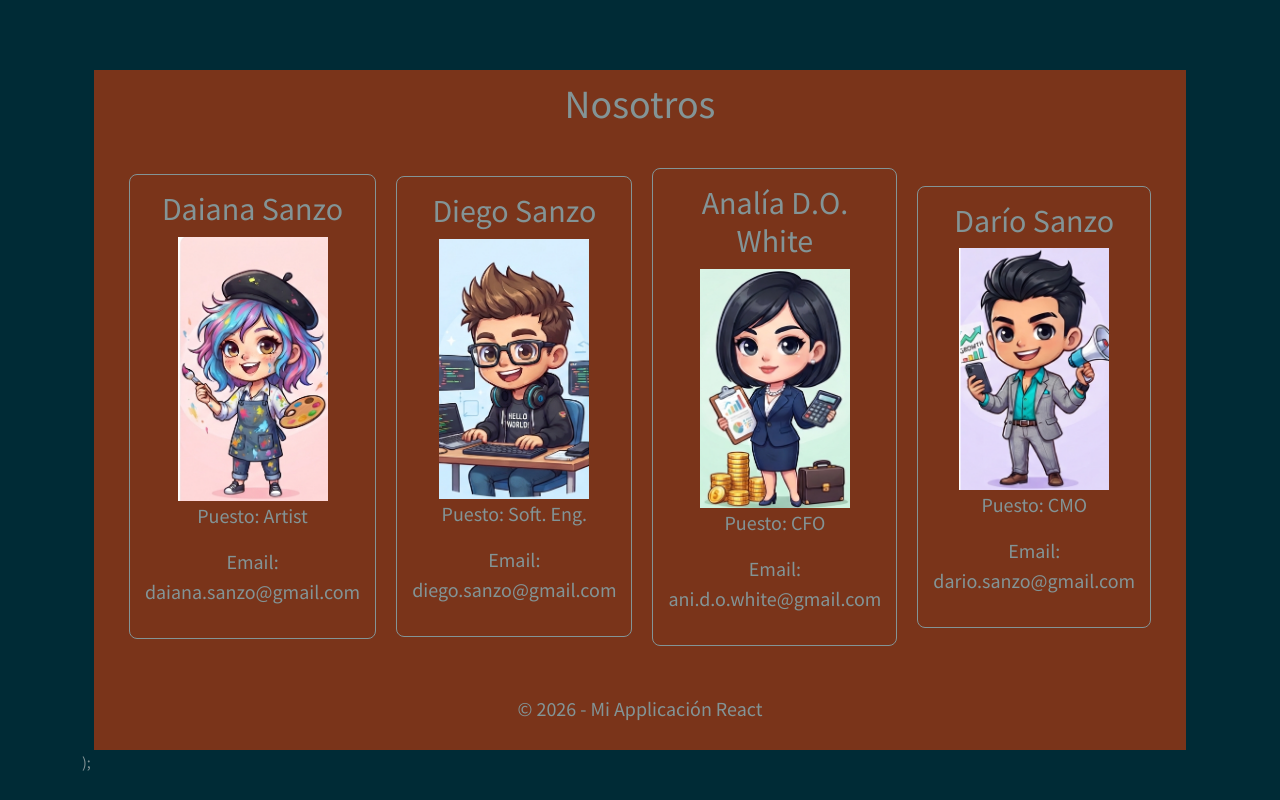
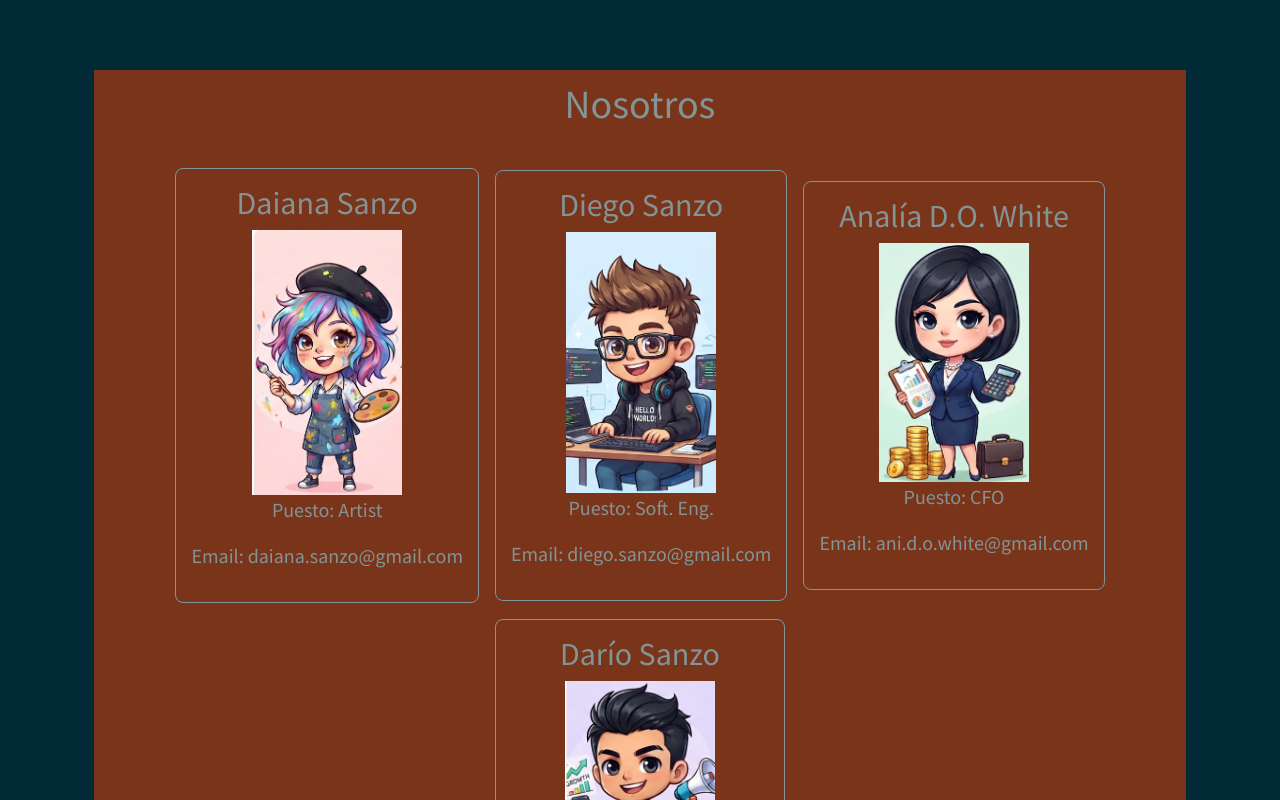
Before and after one commit to diegoisanzo/reactjs-tp, a React (Vite) app: page / in a window 1280 px wide. Shown: the part 460-1260 px from the top of the page. Before the commit the page ends 1234 px from the top, so only its background shows below. Built offline with nearby package versions, Linux system fonts and the light colour scheme.

Commit message:
improves css

```diff
--- a/src/componentes/Nosotros/Nosotros.module.css
+++ b/src/componentes/Nosotros/Nosotros.module.css
@@ -1,10 +1,11 @@
 .nosotros {
     display: flex;
     flex-direction: row;
+    flex-wrap: wrap;
     justify-content: center;
     align-items: center;
     padding: 2rem;
-    gap: 20px;
+    gap: 1rem;
 }
 
 .integrante {
```
